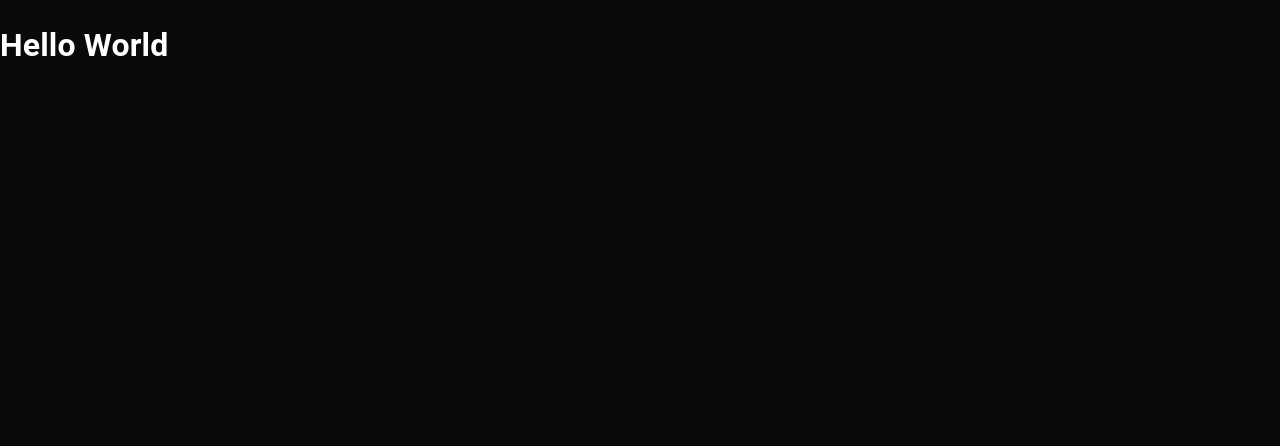
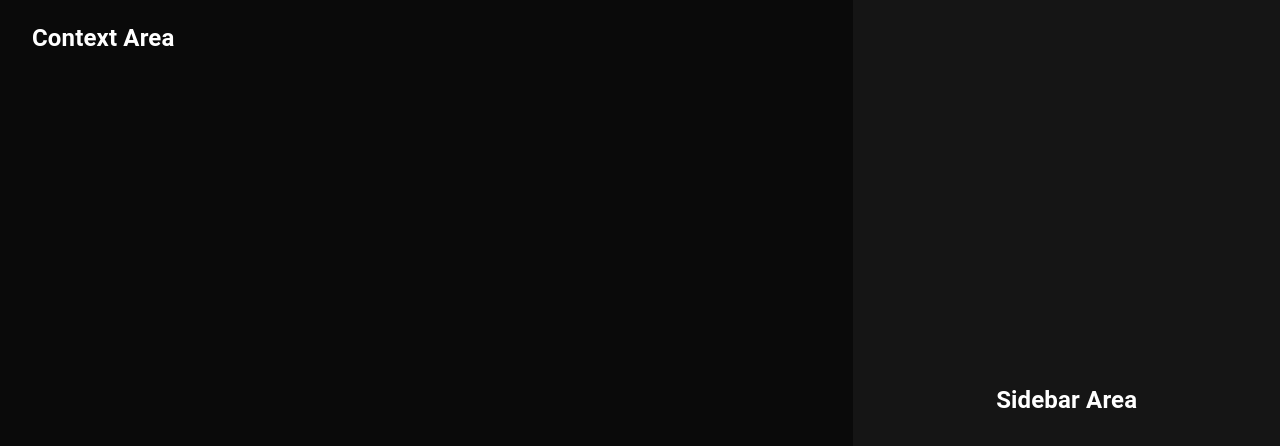
Before and after one commit to ZoranMustac/todo-app, a React (Create React App) app: page / in a window 1280 px wide. Shown: the top 446 px of the page. Built offline with nearby package versions, Linux system fonts and the light colour scheme.

Commit message:
Creating sections

```diff
--- a/src/App.tsx
+++ b/src/App.tsx
@@ -1,12 +1,13 @@
 import { ThemeProvider, CssBaseline } from '@mui/material';
 import React, { FC, ReactElement } from 'react';
 import customTheme from './theme/customTheme.ts';
+import { Dashboard } from './pages/dashboard/dashboard.tsx';
 
 const App: FC = (): ReactElement => {
     return (
         <ThemeProvider theme={customTheme}>
             <CssBaseline />
-            <h1>Hello World</h1>
+            <Dashboard />
         </ThemeProvider>
     );
 };
--- /dev/null
+++ b/src/pages/dashboard/dashboard.tsx
@@ -0,0 +1,30 @@
+import React, { FC, ReactElement } from 'react';
+import { Grid } from '@mui/material';
+
+export const Dashboard: FC = (): ReactElement => {
+    return (
+        <Grid container minHeight="100vh" p={0} m={0}>
+            <Grid item md={8} px={4}>
+                <h2>Context Area</h2>
+            </Grid>
+            <Grid
+                item
+                md={4}
+                sx={{
+                    height: '100vh',
+                    position: 'fixed',
+                    right: 0,
+                    top: 0,
+                    width: '100%',
+                    backgroundColor: 'background.paper',
+                    display: 'flex',
+                    justifyContent: 'center',
+                    flexDirection: 'column',
+                    alignItems: 'center',
+                }}
+            >
+                <h2>Sidebar Area</h2>
+            </Grid>
+        </Grid>
+    );
+};
```
